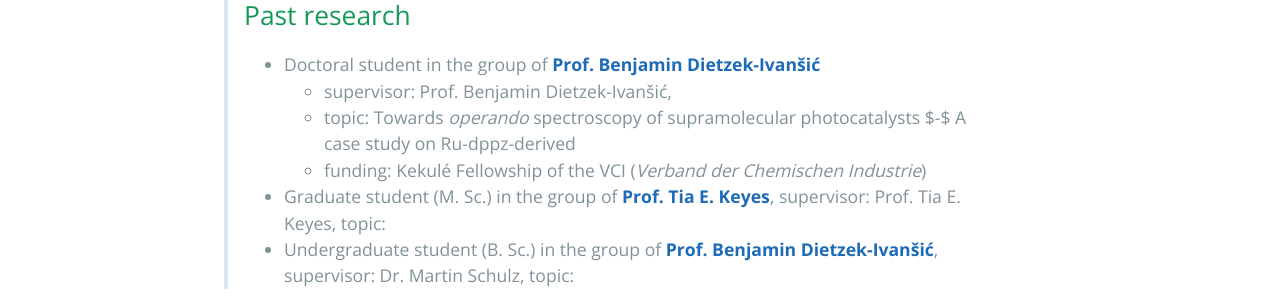
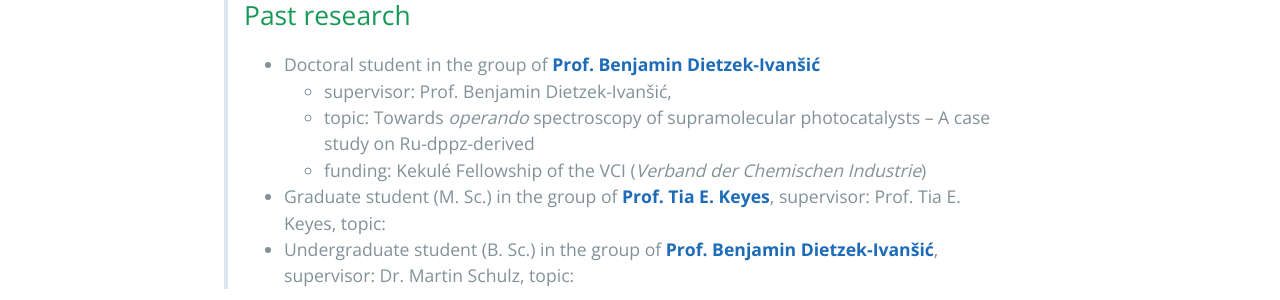
Before and after one commit to carolin-m/carolin-m.github.io, a Jekyll site: the page built from now.md, in a window 1280 px wide. Shown: the part 572-872 px from the top of the page. Built offline with Jekyll 4.4.1, drawn with Linux system fonts in a browser that asks for light colours.

Commit message:
Update now.md

```diff
--- a/now.md
+++ b/now.md
@@ -16,7 +16,7 @@
 > ## Past research
 > * Doctoral student in the group of [**Prof. Benjamin Dietzek-Ivanšić**](https://www.ipc.uni-jena.de/en/AGDietzek)
 >     * supervisor: Prof. Benjamin Dietzek-Ivanšić,
->     * topic: Towards *operando* spectroscopy of supramolecular photocatalysts $-$ A case study on Ru-dppz-derived
+>     * topic: Towards *operando* spectroscopy of supramolecular photocatalysts – A case study on Ru-dppz-derived
 >     * funding: Kekulé Fellowship of the VCI (*Verband der Chemischen Industrie*)
 >
 > * Graduate student (M. Sc.) in the group of [**Prof. Tia E. Keyes**](), supervisor: Prof. Tia E. Keyes, topic:
```
